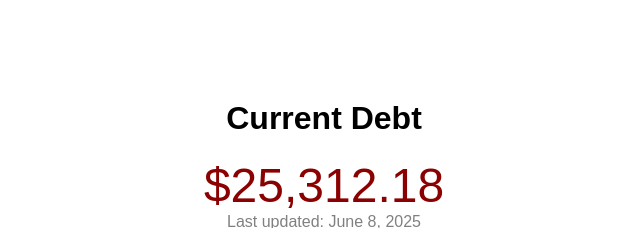
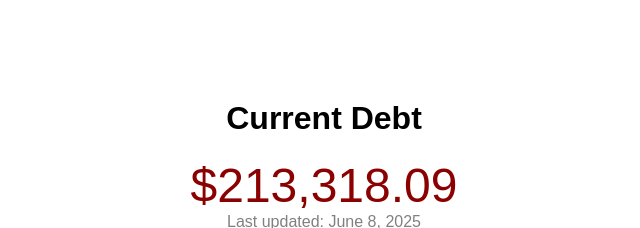
Before and after one commit to plz-pay-me/debt-tracker, a plain HTML site: page index.html in a window 1280 px wide. Shown: the top 228 px of the page, without its empty margins (316-956 px from the left). Drawn offline with Linux system fonts and the light colour scheme; grey boxes are pictures that could not be loaded.

Commit message:
Updated loan amount to be accurate to current date.

```diff
--- a/index.html
+++ b/index.html
@@ -11,7 +11,7 @@
 </head>
 <body>
   <h1>Current Debt</h1>
-  <div class="debt">$25,312.18</div>
+  <div class="debt">$213,318.09</div>
   <div class="date">Last updated: June 8, 2025</div>
 </body>
 
```
